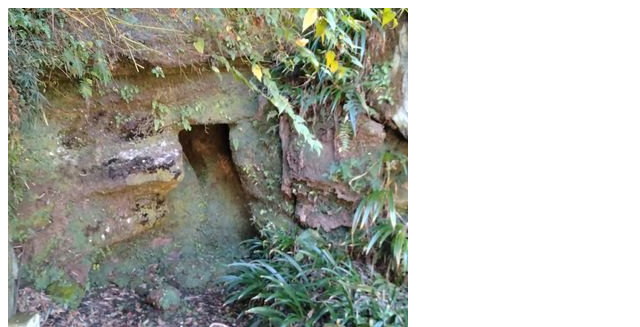
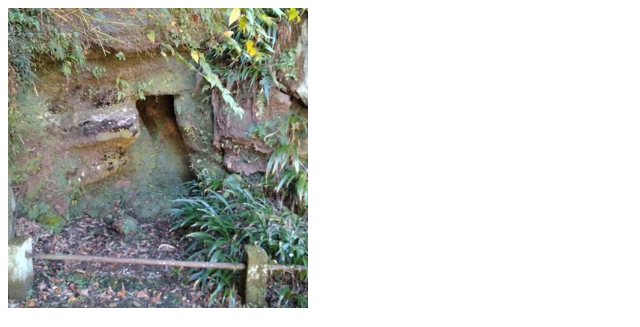
Before and after one commit to JiroAruma/JiroAruma.github.io, a plain HTML site: page index.html in a window 1280 px wide. Shown: the top 327 px of the page, without its empty margins (0-640 px from the left). Drawn offline with Linux system fonts and the light colour scheme.

Commit message:
change the size of icon

```diff
--- a/index.html
+++ b/index.html
@@ -11,7 +11,7 @@
         </style>
     </head>
     <body>
-        <img src="JiroFace.jpg" alt="JiroAruma">
+        <img src="JiroFace.jpg" alt="JiroAruma" height="300" width="300">
         <h1>Welcome to My Web Page</h1>
     </body>
 </html>
```
